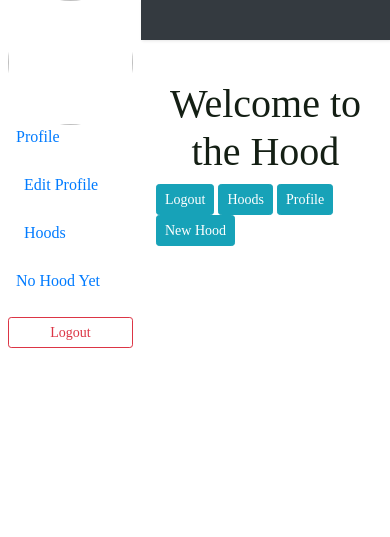
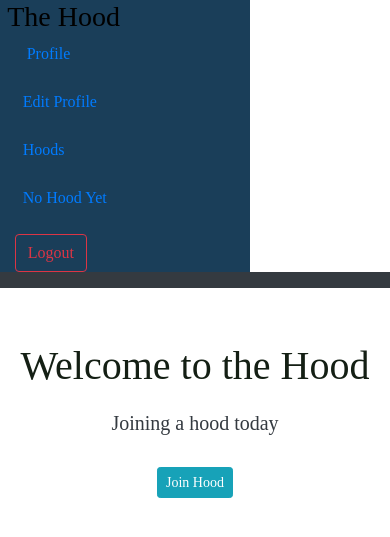
Before and after one commit to kojwangbora/-neighbourhood, a Django app: page / in a window 390 px wide. Shown: the top 537 px of the page. Run offline with Django 4.2, Linux system fonts and the light colour scheme; a user stored in the database is signed in; data comes from the database, SQL or seed files in the repository; some libraries are stand-ins or nearby versions.

Commit message:
style the side bar

```diff
--- a/hood/templates/base.html
+++ b/hood/templates/base.html
@@ -7,23 +7,33 @@
     <meta name="viewport" content="width=device-width, initial-scale=1, shrink-to-fit=no">
     <link rel="stylesheet" href="https://stackpath.bootstrapcdn.com/bootstrap/4.3.1/css/bootstrap.min.css" integrity="sha384-ggOyR0iXCbMQv3Xipma34MD+dH/1fQ784/j6cY/iJTQUOhcWr7x9JvoRxT2MZw1T" crossorigin="anonymous">
     <link rel="stylesheet" href="{% static 'css/styles.css' %}">
+    <script defer src="https://use.fontawesome.com/releases/v5.0.13/js/solid.js" integrity="sha384-tzzSw1/Vo+0N5UhStP3bvwWPq+uvzCMfrN1fEFe+xBmv1C/AtVX5K0uZtmcHitFZ" crossorigin="anonymous"></script>
+    <script defer src="https://use.fontawesome.com/releases/v5.0.13/js/fontawesome.js" integrity="sha384-6OIrr52G08NpOFSZdxxz1xdNSndlD4vdcf/q2myIUVO0VsqaGHJsB0RaBE01VTOY" crossorigin="anonymous"></script>
     <title>The Hood</title>
   </head>
   <body>
 
-    <div class="content">
+    <div class="wrapper">
       {% include 'sidebar.html' %}
-      <div id="cont">
-        {% include 'navbar.html'%}
+
+      <div id="content">
+
+          {% include 'navbar.html' %}
+
         {% block content %}
 
         {% endblock %}
       </div>
     </div>
 
-
-    <script src="https://code.jquery.com/jquery-3.3.1.slim.min.js" integrity="sha384-q8i/X+965DzO0rT7abK41JStQIAqVgRVzpbzo5smXKp4YfRvH+8abtTE1Pi6jizo" crossorigin="anonymous"></script>
-    <script src="https://cdnjs.cloudflare.com/ajax/libs/popper.js/1.14.7/umd/popper.min.js" integrity="sha384-UO2eT0CpHqdSJQ6hJty5KVphtPhzWj9WO1clHTMGa3JDZwrnQq4sF86dIHNDz0W1" crossorigin="anonymous"></script>
-    <script src="https://stackpath.bootstrapcdn.com/bootstrap/4.3.1/js/bootstrap.min.js" integrity="sha384-JjSmVgyd0p3pXB1rRibZUAYoIIy6OrQ6VrjIEaFf/nJGzIxFDsf4x0xIM+B07jRM" crossorigin="anonymous"></script>
+    <script src="https://code.jquery.com/jquery-3.3.1.slim.min.js"
+        integrity="sha384-q8i/X+965DzO0rT7abK41JStQIAqVgRVzpbzo5smXKp4YfRvH+8abtTE1Pi6jizo"
+        crossorigin="anonymous"></script>
+    <script src="https://cdnjs.cloudflare.com/ajax/libs/popper.js/1.14.7/umd/popper.min.js"
+        integrity="sha384-UO2eT0CpHqdSJQ6hJty5KVphtPhzWj9WO1clHTMGa3JDZwrnQq4sF86dIHNDz0W1"
+        crossorigin="anonymous"></script>
+    <script src="https://stackpath.bootstrapcdn.com/bootstrap/4.3.1/js/bootstrap.min.js"
+        integrity="sha384-JjSmVgyd0p3pXB1rRibZUAYoIIy6OrQ6VrjIEaFf/nJGzIxFDsf4x0xIM+B07jRM"
+        crossorigin="anonymous"></script>
   </body>
 </html>
--- a/hood/templates/index.html
+++ b/hood/templates/index.html
@@ -1,13 +1,12 @@
 {% extends 'base.html' %}
+{% load static %}
+{% block content %}
+<div class="container" >
+    <div class="text-dark text-center" style="margin-top:15%">
+        <h1>Welcome to the Hood</h1>
+        <h5 style="margin-top:6%">Joining a hood today</h5>
+        <a href="{% url 'hood' %}" class="btn btn-sm btn-info mt-4">Join Hood</a>
+    </div>
 
-{% block content %}
-
-<div class="container">
-    <h1 class="text-center">Welcome to the Hood</h1>
-    <a class="btn btn-sm btn-info" href="{% url 'logout' %}">Logout</a>
-    <a href="{% url 'hood' %}" class="btn btn-sm btn-info">Hoods</a>
-    <a href="{% url 'profile' user.username %}" class="btn btn-sm btn-info">Profile</a>
-    <a href="{% url 'new-hood' %}" class="btn btn-sm btn-info"> New Hood</a>
 </div>
-
 {% endblock %}
--- a/hood/templates/navbar.html
+++ b/hood/templates/navbar.html
@@ -5,7 +5,7 @@
 
                 {% if user.is_authenticated %}
                 <li class="nav-item active">
-                     <img class="rounded-circle nav-img"src="{{ user.profile.profile_picture.url }}" height="125px" width="125px" alt="">
+                     <img class="rounded-circle nav-img"src="{{ user.profile.profile_picture.url }}" height="50px" width="50px" alt="">
                     &nbsp; <span class="text-white">{{user.username|title}}</span>
                 </li>
                 {% else %}
--- a/hood/templates/registration/login.html
+++ b/hood/templates/registration/login.html
@@ -2,9 +2,11 @@
 {% load bootstrap4 %}
 {% block content %}
 
-<div class="container" >
+<div class="container">
     <div class="row">
-        <div class="col-md-4"></div>
+        <div class="col-md-4">
+            <h3>Welcome to the Hood</h3>
+        </div>
         <div class="col-md-6">
             <form action="" method="post" novalidate style="margin-top: 30%;">
                 {% csrf_token %}
--- a/hood/templates/sidebar.html
+++ b/hood/templates/sidebar.html
@@ -1,44 +1,45 @@
+
 <nav id="sidebar" class="">
+    <div class="sidebar-header ">
+        <h3><a href="{% url 'index' %}" style="text-decoration: none; color: black; margin-left: 3%; margin-top: 2%;">The Hood</a></h3>
+    </div>
     {% if user.is_authenticated %}
     <ul class="list-unstyled components mr-2 ml-2">
         <li class="mb-4">
             <a href="{% url 'profile' user.username %}">
-                <img class="rounded-circle nav-img"src="{{ user.profile.profile_picture.url }}" height="125px" width="125px" alt="">
-                &nbsp;
-                Profile
+                <img class="rounded-circle nav-img"src="{{ user.profile.profile_picture.url }}" style="text-decoration: none; margin-left: 3%;">
+                &nbsp; Profile
             </a>
 
         </li>
         <li class="mb-4">
-            <a href="{% url 'edit-profile' user.username %}">
-                <i class="fas fa-edit"></i>&nbsp;
+            <a href="{% url 'edit-profile' user.username %}" style="text-decoration: none; margin-left: 3%;">
                 &nbsp; Edit Profile
             </a>
         </li>
         <li class="mb-4">
-            <a href="{% url 'hood' %}">
-                <i class="fas fa-home"></i>&nbsp;
+            <a href="{% url 'hood' %}" style="text-decoration: none; margin-left: 3%;">
                 &nbsp; Hoods
             </a>
         </li>
 
         {% if user.profile.neighbourhood %}
         <li class="mb-4">
-            <a href="{% url 'single-hood' user.profile.neighbourhood.id %}">
-                <i class="fas fa-paper-plane"></i>&nbsp;
+            <a href="{% url 'single-hood' user.profile.neighbourhood.id %}" style="text-decoration: none; margin-left: 3%;">
+                &nbsp;
                 &nbsp;{{user.profile.neighbourhood.name}}
             </a>
         </li>
         {% else %}
         <li class="mb-4">
-            <a href=""> &nbsp;
+            <a href="" style="text-decoration: none; margin-left: 3%;"> &nbsp;
                 No Hood Yet
             </a>
         </li>
         {% endif %}
     </ul>
     <div class="logout ml-2 mr-2 ">
-        <a href="{% url 'logout' %}" class="btn btn-sm btn-outline-danger d-block mx-auto"> Logout</a>
+        <a href="{% url 'logout' %}" class="btn btn-md btn-outline-danger" style=" margin-left: 3%;"> Logout</a>
     </div>
 
     {% endif%}
--- a/static/css/styles.css
+++ b/static/css/styles.css
@@ -1,5 +1,6 @@
 *{
     font-family:'Times New Roman', Times, serif;
+    /* border: 1px solid red; */
 }
 
 h1
@@ -9,103 +10,19 @@
 #loginform{
   margin-top: 30%;
 }
-
-.content {
-  display: flex;
-  align-items: stretch;
+.body{
+  background-color: white;
+  height: 100%;
 }
 
-
-.navbar {
-  padding: 20px 10px;
-  background-color: #35495e;
-  border: none;
-  border-radius: 0;
-  margin-bottom: 40px;
-  box-shadow: 1px 1px 3px rgba(0, 0, 0, 0.1);
-}
-/* #sidebar {
+#sidebar {
   min-width: 250px;
   max-width: 250px;
   padding-right:10px;
-  background: black;
+  background: #1a3e59;
   color: #fff;
   position: -webkit-sticky;
   position: sticky;
   top: 0;
-  transition: all 0.3s;
-}
-
-#sidebar.active {
-  min-width: 90px;
-  max-width: 90px;
-  text-align: center;
-}
-
-#sidebar.active .sidebar-header h3,
-#sidebar.active .CTAs {
-  display: none;
-}
-
-#sidebar.active .sidebar-header strong {
-  display: block;
-}
-
-#sidebar ul li a {
-  text-align: left;
-}
-
-#sidebar.active ul li a {
-  padding: 20px 10px;
-  text-align: center;
-  font-size: 0.85em;
-}
-
-#sidebar.active ul li a i {
-  margin-right: 0;
-  display: block;
-  font-size: 1.8em;
-  margin-bottom: 5px;
-}
-
-#sidebar.active ul ul a {
-  padding: 10px !important;
-}
-
-#sidebar.active .dropdown-toggle::after {
-  top: auto;
-  bottom: 10px;
-  right: 50%;
-  -webkit-transform: translateX(50%);
-  -ms-transform: translateX(50%);
-  transform: translateX(50%);
-}
-
-#sidebar .sidebar-header {
-  padding: 20px;
 
 }
-
-#sidebar .sidebar-header strong {
-  display: none;
-  font-size: 1.8em;
-}
-
-#sidebar ul.components {
-  padding: 0 0;
-}
-
-#sidebar ul li a {
-  padding: 10px;
-  font-size: 1.1em;
-  display: block;
-}
-
-#sidebar ul li a:hover {
-  color: teal;
-  background: #fff;
-}
-
-#sidebar ul li a i {
-  margin-right: 10px;
-} */
```
